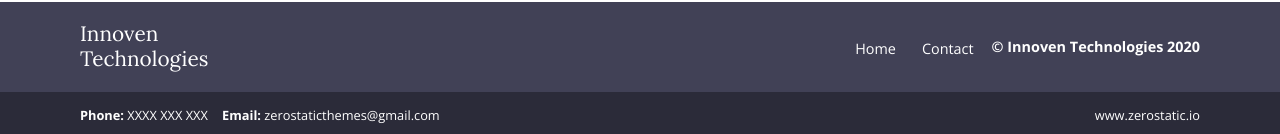
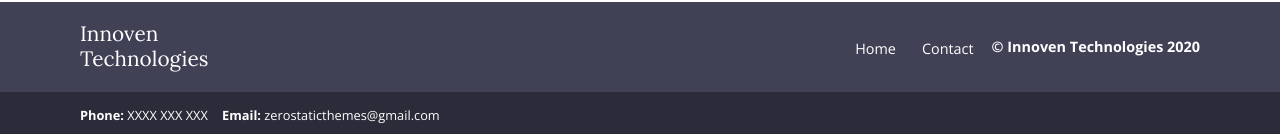
Before and after one commit to innoven-io/innoven-io.github.io, a Jekyll site: the page built from index.html, in a window 1280 px wide. Shown: the part 1553-1687 px from the top of the page. Built offline with Jekyll 4.4.1, drawn with Linux system fonts in a browser that asks for light colours.

Commit message:
Update sub-footer.html

```diff
--- a/_includes/sub-footer.html
+++ b/_includes/sub-footer.html
@@ -8,9 +8,6 @@
             <li><strong>Email: </strong><a href="mailto:{{ site.data.contact.email }}">
                 {{ site.data.contact.email }}</a></li>
           </ul>
-          <ul>
-            <li><a href="https://www.zerostatic.io">www.zerostatic.io</a></li>
-          </ul>
         </div>
       </div>
     </div>
```
